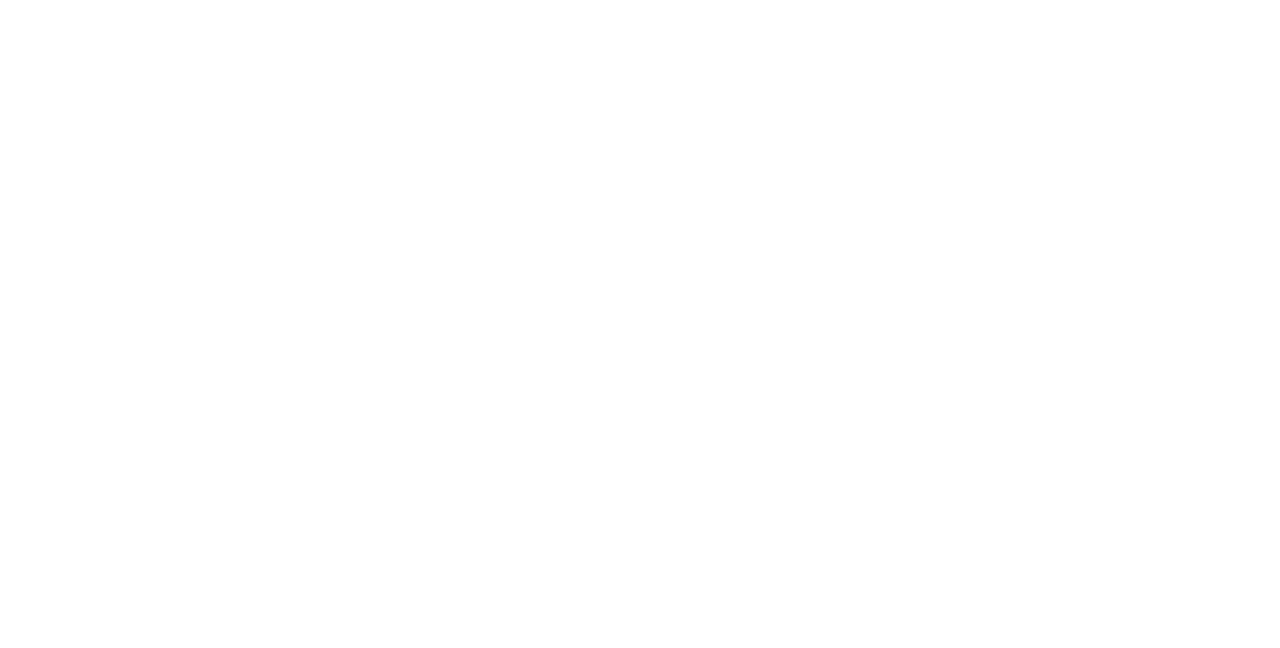
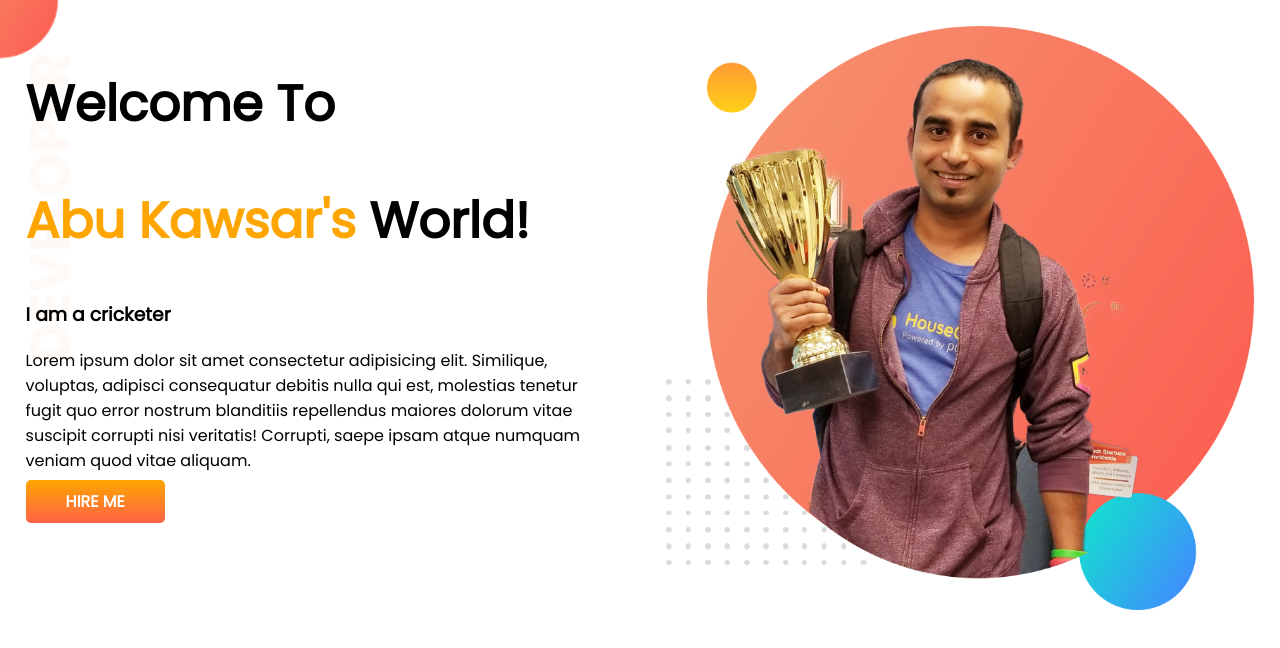
Before and after one commit to abukawsar47/developer-portfolio, a plain HTML site: page index.html in a window 1280 px wide. Drawn offline with Linux system fonts and the light colour scheme.

Commit message:
top banner added

```diff
--- a/index.html
+++ b/index.html
@@ -4,10 +4,25 @@
     <meta charset="UTF-8">
     <meta http-equiv="X-UA-Compatible" content="IE=edge">
     <meta name="viewport" content="width=device-width, initial-scale=1.0">
+    <link rel="shortcut icon" href="images/favicon.png" type="image/x-icon">
     <title>Kawsar Portfolio</title>
+    <link rel="preconnect" href="https://fonts.googleapis.com">
+    <link rel="preconnect" href="https://fonts.gstatic.com" crossorigin>
+    <link href="https://fonts.googleapis.com/css2?family=Poppins&display=swap" rel="stylesheet">
     <link rel="stylesheet" href="style.css">
 </head>
 <body>
-
+    <section class="top-banner">
+        <div class="half-width">
+            <h1>Welcome To</h1>
+            <h1><span class="orange-color">Abu Kawsar's</span> World!</h1>
+            <h3>I am a cricketer</h3>
+            <p>Lorem ipsum dolor sit amet consectetur adipisicing elit. Similique, voluptas, adipisci consequatur debitis nulla qui est, molestias tenetur fugit quo error nostrum blanditiis repellendus maiores dolorum vitae suscipit corrupti nisi veritatis! Corrupti, saepe ipsam atque numquam veniam quod vitae aliquam.</p>
+            <a class="link-button" target="_blank" href="https://www.facebook.com/abukawsarofficial47">HIRE ME</a>
+        </div>
+        <div class="half-width">
+            <img src="images/jhankar.png" alt="jhankar">
+        </div>
+    </section>
 </body>
 </html>
--- a/style.css
+++ b/style.css
@@ -0,0 +1,32 @@
+body{
+    font-family: 'Poppins', sans-serif;
+    margin: 0;
+}
+h1{
+    font-size: 50px;
+}
+.orange-color{
+    color: orange;
+}
+section{
+    display: flex;
+}
+.half-width{
+    width: 50%;
+    padding: 2%;
+}
+.half-width img{
+    width: 100%;
+}
+.link-button{
+    text-decoration: none;
+    background-image: linear-gradient(orange, tomato);
+    padding: 10px 40px;
+    border-radius: 5px;
+    color: white;
+    font-weight: 700;
+}
+.top-banner{
+    background-image: url(images/top-banner.png);
+    background-repeat: no-repeat;
+}
```
Also changed, not shown: images/dream-bg.png (added), images/exp-bg.png (added), images/favicon.png (added), images/jhankar.png (added), images/jhankar2.png (added), images/my-bg.png (added), images/my-bg2.png (added), images/top-banner.png (added), 7 other files.
